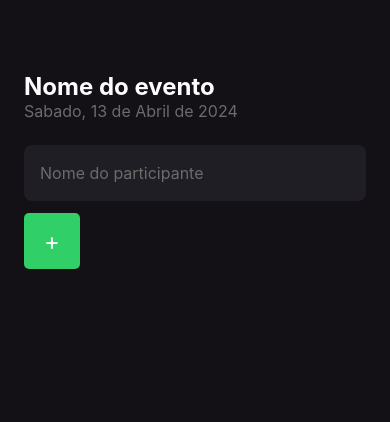
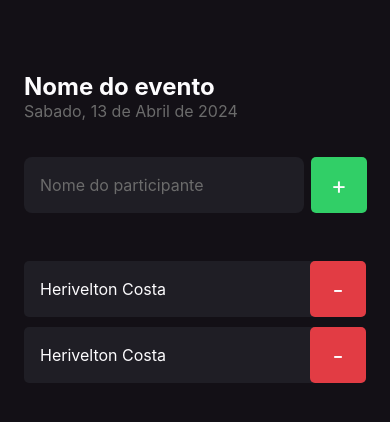
Before and after one commit to hinname/imhere, a React Native app: screen / in a window 390 px wide. Shown: the top 422 px of the page. Built offline with nearby package versions, Linux system fonts and the light colour scheme.

Commit message:
participant component

```diff
--- /dev/null
+++ b/src/components/Participant/index.tsx
@@ -0,0 +1,15 @@
+import { View, Text, TouchableOpacity } from "react-native";
+
+import { styles } from './styles';
+
+export default function Participant() {
+  return (
+    <View style={styles.container}>
+      <Text style={styles.participantName}>Herivelton Costa</Text>
+
+      <TouchableOpacity style={styles.button}>
+          <Text style={styles.buttonText}>-</Text>
+      </TouchableOpacity>
+    </View>
+  );
+}
--- /dev/null
+++ b/src/components/Participant/styles.ts
@@ -0,0 +1,32 @@
+import { StyleSheet } from "react-native";
+
+export const styles = StyleSheet.create({
+  container: {
+    width: '100%',
+    backgroundColor: '#1f1e25',
+    borderRadius: 5,
+    flexDirection: 'row',
+    alignItems: 'center',
+    marginBottom: 10,
+  },
+  participantName: {
+    color: '#fdfcfe',
+    fontSize: 16,
+    flex: 1,
+    marginLeft: 16,
+  },
+  buttonText: {
+    color: '#fdfcfe',
+    fontSize: 24,
+    textAlign: 'center',
+  },
+
+  button: {
+    width: 56,
+    height: 56,
+    borderRadius: 5,
+    backgroundColor: '#e23c44',
+    alignItems: 'center',
+    justifyContent: 'center',
+  },
+});
--- a/src/screens/Home/Index.tsx
+++ b/src/screens/Home/Index.tsx
@@ -2,6 +2,8 @@
 import { Text, View, TextInput, TouchableOpacity } from 'react-native';
 
 import {styles} from './styles';
+
+import Participant from '../../components/Participant';
 
 export default function Home() {
 
@@ -13,6 +15,7 @@
     <View style={styles.container}>
       <Text style={styles.eventName}>Nome do evento</Text>
       <Text style={styles.eventDate}>Sabado, 13 de Abril de 2024</Text>
+      <View style={styles.form}>
         <TextInput
           style={styles.input}
           placeholder='Nome do participante'
@@ -22,5 +25,9 @@
           <Text style={styles.buttonText}>+</Text>
         </TouchableOpacity>
       </View>
+      <Participant />
+      <Participant />
+      <StatusBar style="light" />
+    </View>
   );
 }
--- a/src/screens/Home/styles.ts
+++ b/src/screens/Home/styles.ts
@@ -20,13 +20,14 @@
   },
 
   input : {
+    flex: 1,
     backgroundColor: '#1f1e25',
     height: 56,
     borderRadius: 8,
-    marginTop: 24,
     color: '#fdfcfe',
     padding: 16,
     fontSize: 16,
+    marginRight: 7,
   },
 
   buttonText: {
@@ -38,10 +39,16 @@
   button: {
     width: 56,
     height: 56,
-    marginTop: 12,
     borderRadius: 5,
     backgroundColor: '#31cf67',
     alignItems: 'center',
     justifyContent: 'center',
+  },
+
+  form: {
+    width: '100%',
+    marginTop: 36,
+    marginBottom: 48,
+    flexDirection: 'row',
   }
 });
```
Lines whose indentation alone changed are shown as unchanged.
